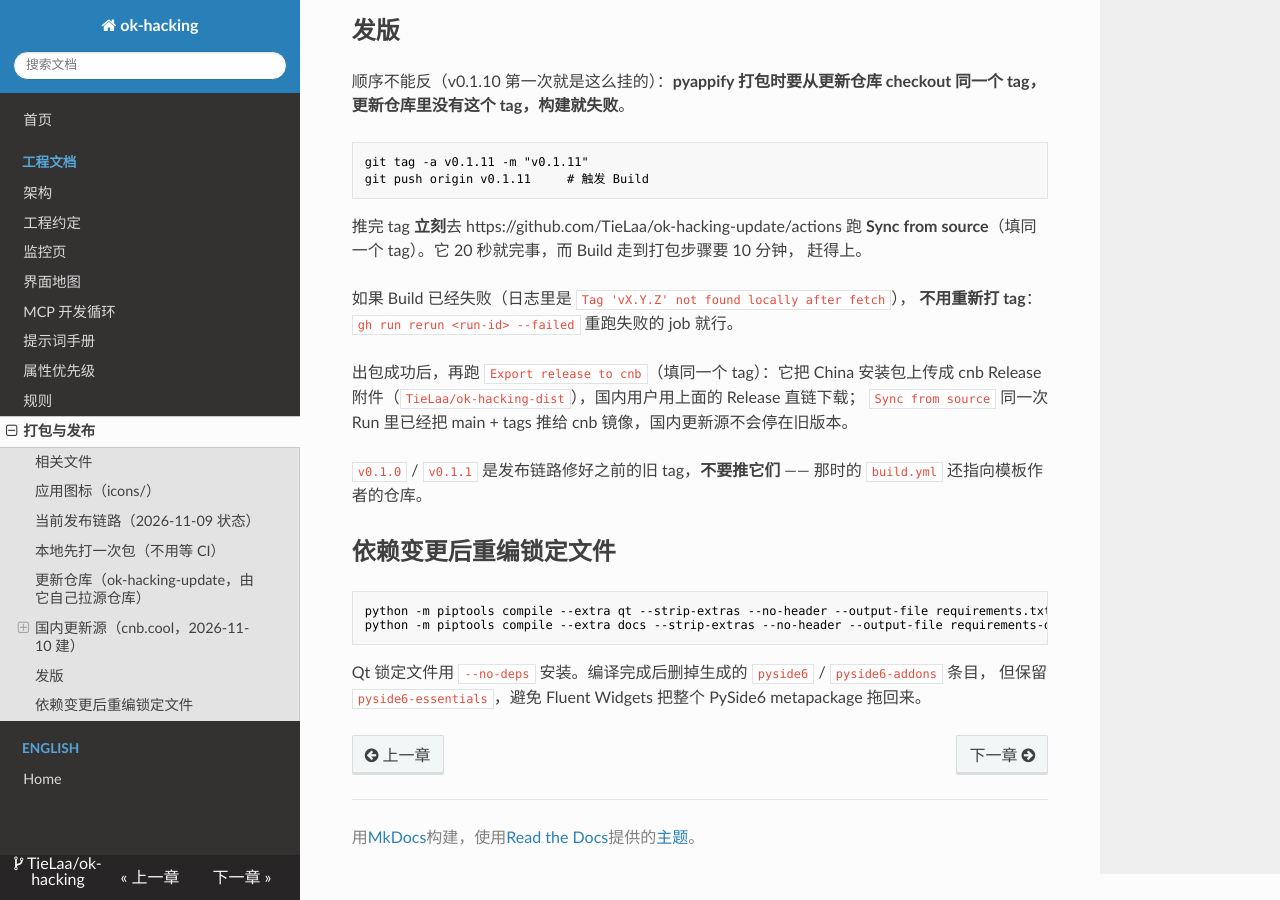
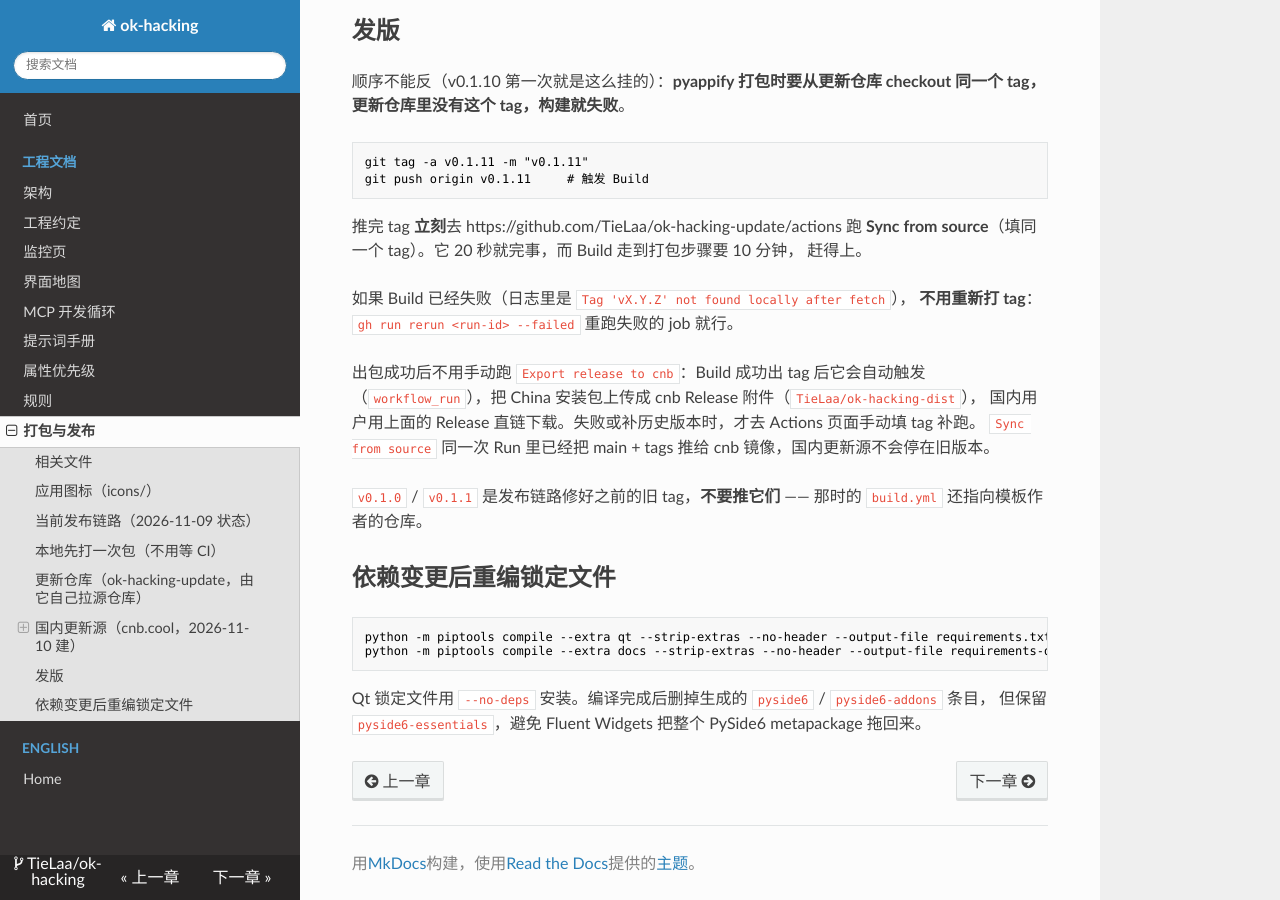
Before and after one commit to TieLaa/ok-hacking, an MkDocs documentation site: the page built from docs/release.md, in a window 1280 px wide and 900 px high, scrolled down 4443 px. Built offline with MkDocs 1.6.1, drawn with Linux system fonts in a browser that asks for light colours; nearby versions of some CDN libraries.

Commit message:
发版后自动同步国内下载直链
Build 成功出 tag 后由 workflow_run 触发 Export release to cnb，不再需要手动跑；
Release 说明里也直接写入 cnb 直链，国内用户不用在 GitHub 和 cnb 之间来回找。

```diff
--- a/docs/release.md
+++ b/docs/release.md
@@ -201,8 +201,9 @@ git push origin v0.1.11     # 触发 Build
 如果 Build 已经失败（日志里是 `Tag 'vX.Y.Z' not found locally after fetch`），
 **不用重新打 tag**：`gh run rerun <run-id> --failed` 重跑失败的 job 就行。
 
-出包成功后，再跑 `Export release to cnb`（填同一个 tag）：它把 China 安装包上传成
-cnb Release 附件（`TieLaa/ok-hacking-dist`），国内用户用上面的 Release 直链下载；
+出包成功后不用手动跑 `Export release to cnb`：Build 成功出 tag 后它会自动触发
+（`workflow_run`），把 China 安装包上传成 cnb Release 附件（`TieLaa/ok-hacking-dist`），
+国内用户用上面的 Release 直链下载。失败或补历史版本时，才去 Actions 页面手动填 tag 补跑。
 `Sync from source` 同一次 Run 里已经把 main + tags 推给 cnb 镜像，国内更新源不会停在旧版本。
 
 `v0.1.0` / `v0.1.1` 是发布链路修好之前的旧 tag，**不要推它们** —— 那时的 `build.yml` 还指向模板作者的仓库。
```
Also changed, not shown: 2 other files.
